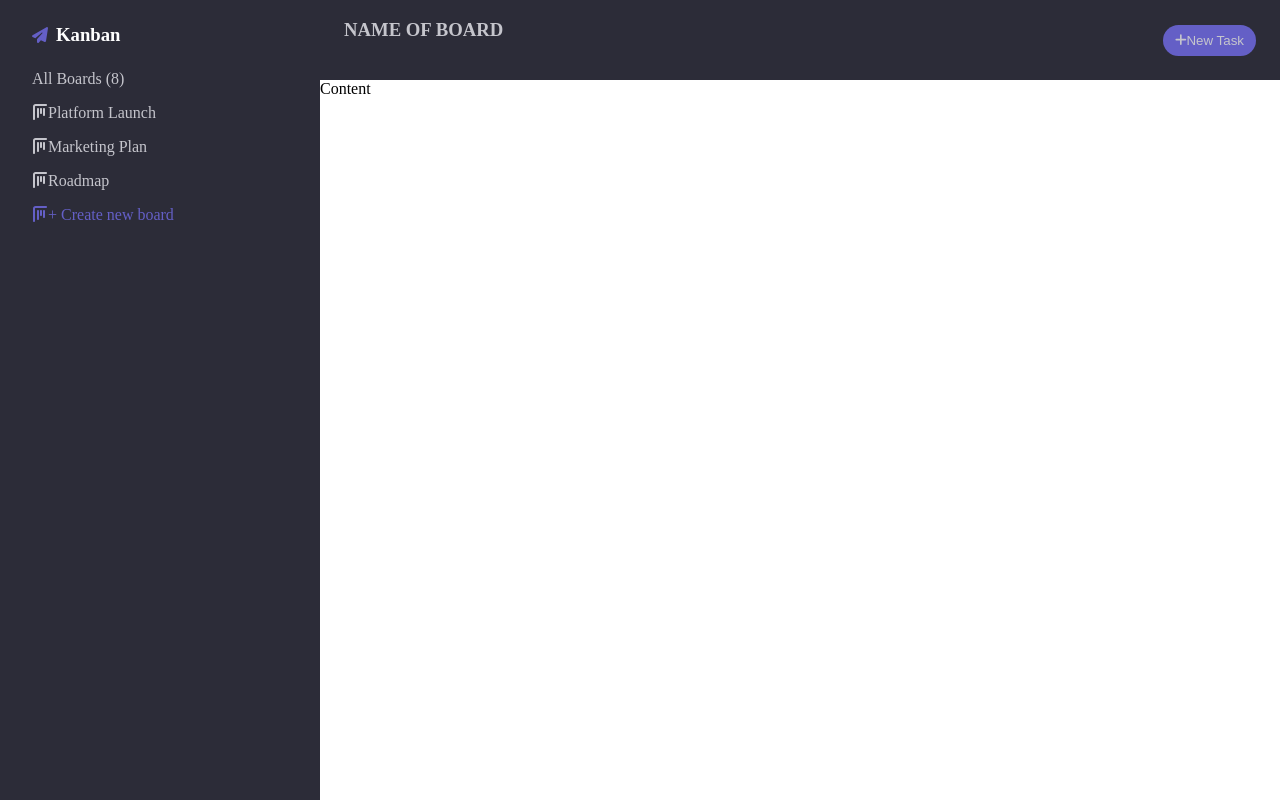
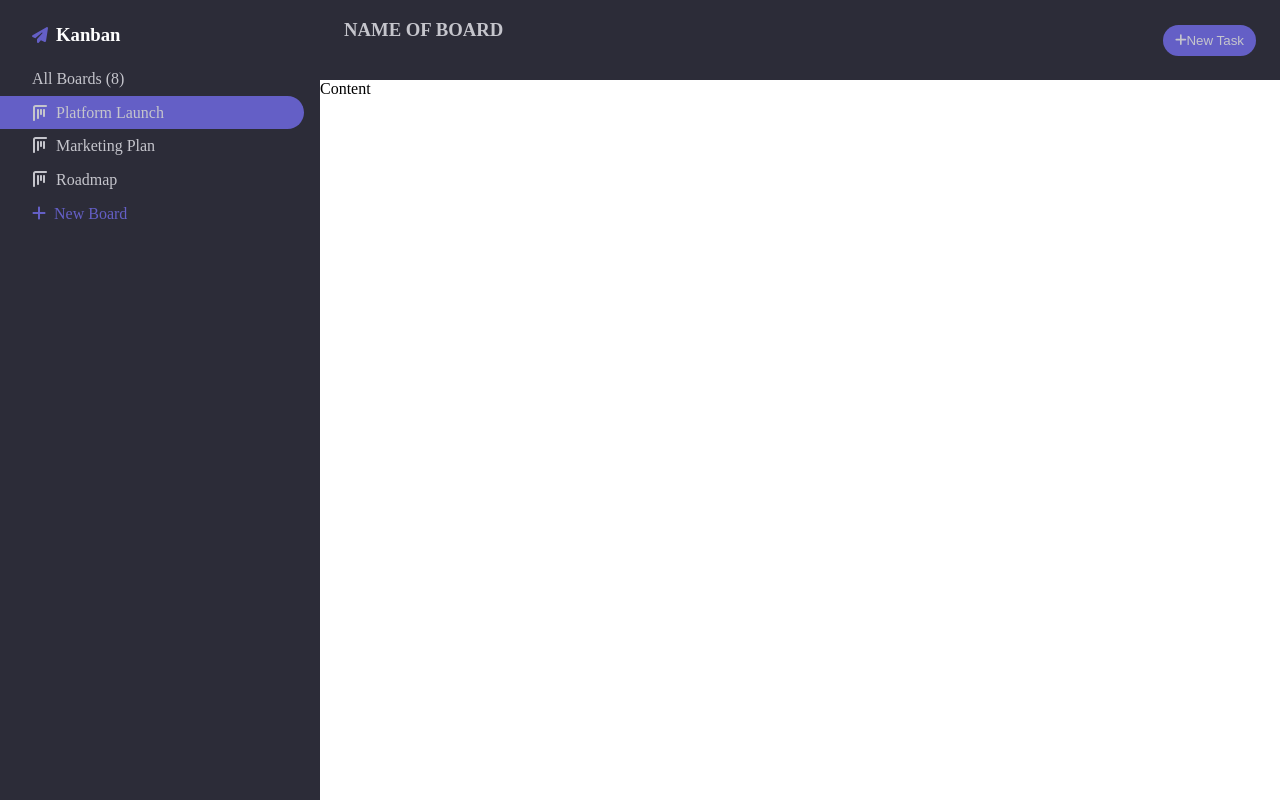
Before and after one commit to FigueroaGonzalez-Moises/Kanban-Task-Management-App, a React (Create React App) app: page / in a window 1280 px wide. Built offline with nearby package versions, Linux system fonts and the light colour scheme.

Commit message:
🎨 New Sidenav styling

```diff
--- /dev/null
+++ b/src/components/Icons/PlusIcon.tsx
@@ -0,0 +1,8 @@
+import { faPlus } from "@fortawesome/free-solid-svg-icons";
+import { FontAwesomeIcon } from "@fortawesome/react-fontawesome";
+
+const PlusIcon = () => {
+	return <FontAwesomeIcon icon={faPlus} />;
+};
+
+export default PlusIcon;
--- a/src/components/Sidenav.tsx
+++ b/src/components/Sidenav.tsx
@@ -1,6 +1,7 @@
 import "scss/Sidenav.scss";
 import AppLogo from "components/AppLogo";
-import BoardIcon from "./Icons/BoardIcon";
+import BoardIcon from "components/Icons/BoardIcon";
+import PlusIcon from "components/Icons/PlusIcon";
 
 const Sidenav = () => {
 	return (
@@ -13,25 +14,36 @@ const Sidenav = () => {
 
 			{/* UL and list items here */}
 			<ul>
-				<li>All Boards (8)</li>
-
-				<li className="ul-active">
-					<BoardIcon />
-					Platform Launch
+				<li>
+					<div className="liContainer">All Boards (8)</div>
 				</li>
 
 				<li>
-					<BoardIcon />
-					Marketing Plan
+					<div className="activeWrapper">
+						<BoardIcon />
+						<div className="liText">Platform Launch</div>
+					</div>
 				</li>
 
 				<li>
-					<BoardIcon />
-					Roadmap
+					<div className="liContainer">
+						<BoardIcon />
+						<div className="liText">Marketing Plan</div>
+					</div>
+				</li>
+
+				<li>
+					<div className="liContainer">
+						<BoardIcon />
+						<div className="liText">Roadmap</div>
+					</div>
 				</li>
 
 				<li className="purple">
-					<BoardIcon />+ Create new board
+					<div className="liContainer">
+						<PlusIcon />
+						<div className="liText"> New Board</div>
+					</div>
 				</li>
 			</ul>
 		</div>
--- a/src/scss/Sidenav.scss
+++ b/src/scss/Sidenav.scss
@@ -18,9 +18,35 @@
 	ul {
 		padding: 0;
 		margin: 16px 0px 16px 0px;
+		list-style-type: none;
+
 		li {
-			padding: 8px 0px 8px 10%;
 			color: var(--text-primary);
+
+			.liText {
+				display: inline-block;
+				padding-left: 8px;
+			}
+			.liContainer {
+				padding: 8px 0px 8px 10%;
+			}
+
+			.activeWrapper {
+				display: flex;
+				align-items: center;
+				z-index: 1;
+				position: relative;
+
+				height: 25px;
+
+				padding-top: 4px;
+				padding-bottom: 4px;
+				padding-left: calc(25px + 10%);
+				background-color: var(--clr-primary);
+				width: 85%;
+				border-radius: 25px;
+				margin-left: -25px;
+			}
 		}
 	}
 }
```
